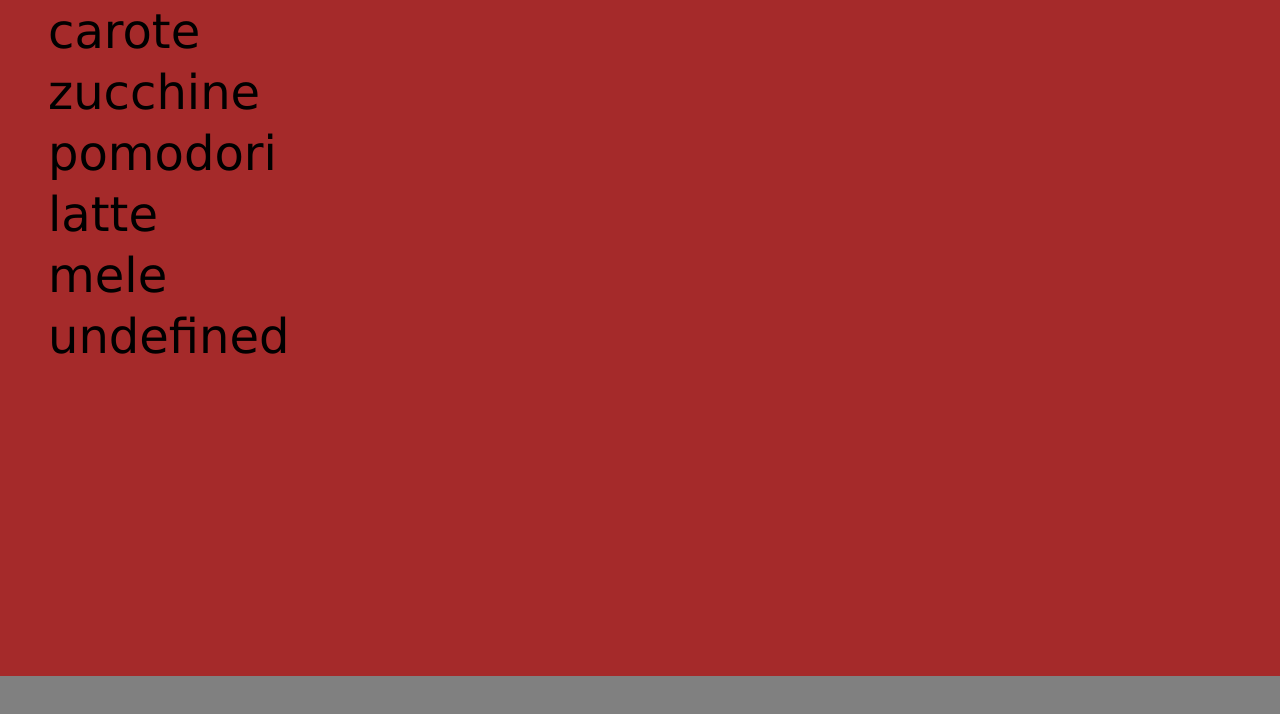
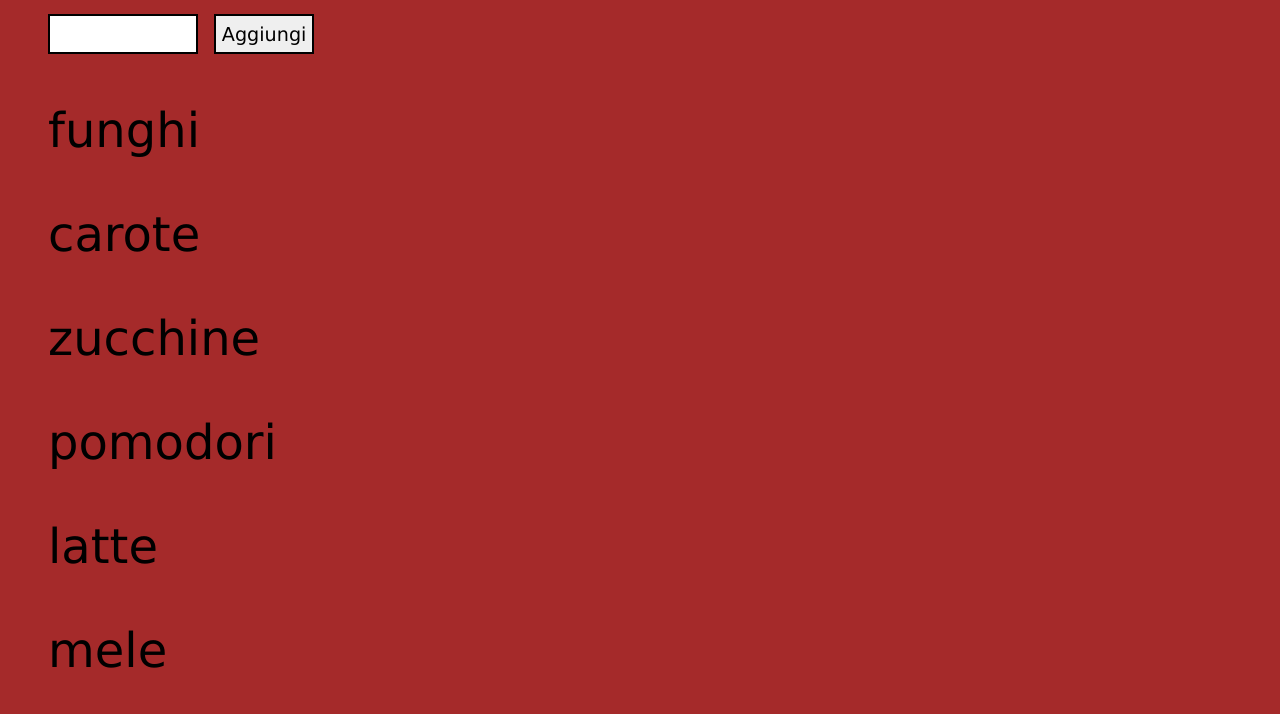
Before and after one commit to Lucacasamassima2001/js-lista-spesa, a plain HTML site: page index.html in a window 1280 px wide. Shown: the part 124-838 px from the top of the page. Before the commit the page ends 800 px from the top, so only its background shows below. Drawn offline with Linux system fonts and the light colour scheme.

Commit message:
ex with button

```diff
--- a/assets/script.js
+++ b/assets/script.js
@@ -8,11 +8,30 @@ let myarr = [
     "latte",
     "mele",
 ]
-const addbtn = document.querySelector(".add")
+
+// CICLO WHILE PER STAMPARE GLI ELEMENTI DELL'ARRAY
+
 const itemslist = document.querySelector(".list")
 let i = 0;
 while( i < myarr.length) {
     console.log(myarr[i]);
+    itemslist.innerHTML += `<li>${myarr[i]}</li>`;
     i++;
-    itemslist.innerHTML += `<li>${myarr[i]}</li>`;
 }
+
+const addbtn = document.querySelector(".add")
+
+// AGGIUNGI ELEMENTI CON BOTTONE
+
+addbtn.addEventListener("click",
+
+function(){
+    let itemslist = document.querySelector(".list")
+    let inputitem = document.querySelector(".item").value;
+
+    console.log(inputitem)
+    myarr.push(inputitem)
+    console.log(myarr)
+    itemslist.innerHTML += `<li>${[inputitem]}</li>`;
+    }
+)
--- a/assets/style.css
+++ b/assets/style.css
@@ -8,6 +8,7 @@
 
 body{
     background-color: grey;
+    background-color: brown;
 }
 
 
@@ -15,8 +16,6 @@ h1{
     font-size: 4em;
 }
 .container{
-
-    height: 100vh;
     margin-inline: auto;
     padding: 3em;
     background-color: brown;
@@ -25,7 +24,34 @@ h1{
 
 
 li{
-    margin-top: 5px;
+    margin-top: 1em;
     font-size: 3em;
     list-style: none;
 }
+
+
+.inputs{
+    display: flex;
+    align-items: center;
+    gap: 1em;
+    margin-top: 1em;
+}
+
+
+.item{
+    width: 150px;
+    height: 40px;
+    font-size: 1.5em;
+    border: 2px solid black;
+    padding: .5em;
+}
+
+
+.add{
+    width: 100px;
+    height: 40px;
+    border: 2px solid black;
+    padding: .3em;
+    font-size: 1.2em;
+
+}
--- a/index.html
+++ b/index.html
@@ -12,8 +12,12 @@
 <body>
     <div class="container">
         <h1>LISTA DELLA SPESA</h1>
-        <ul class="list">
+        <div class="inputs">
+            <input class="item" type="text">
+            <button class="add">Aggiungi</button>
+        </div>
+        <ul class="list"> </ul>
     </div>
-    </ul>
+
 </body>
 </html>
```
